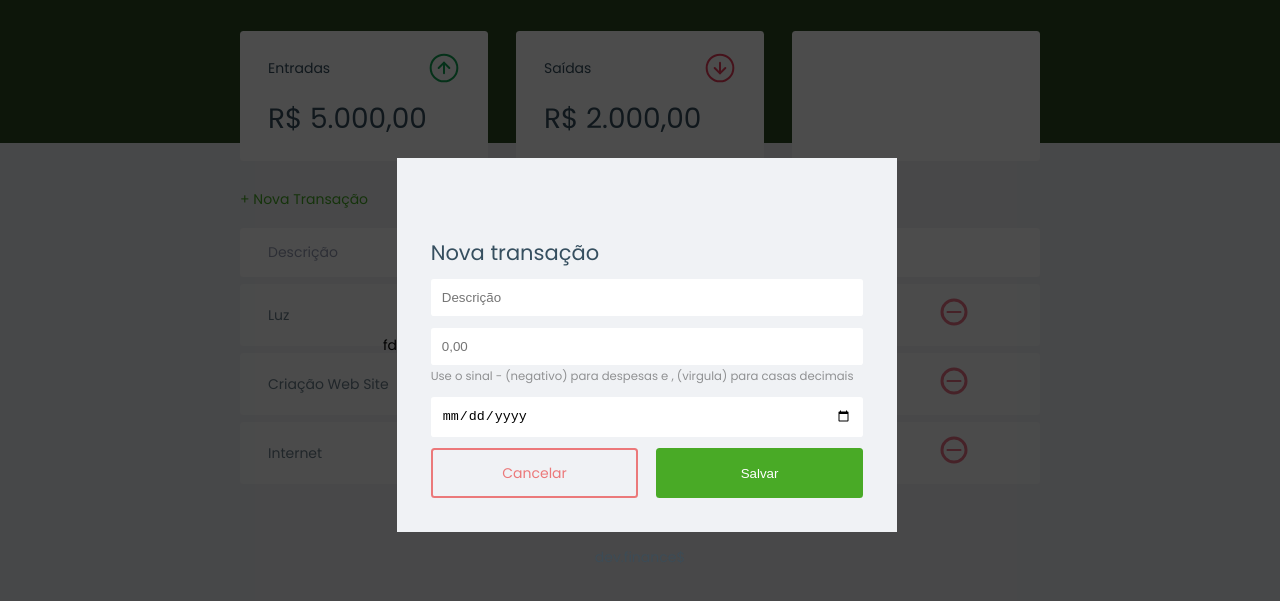
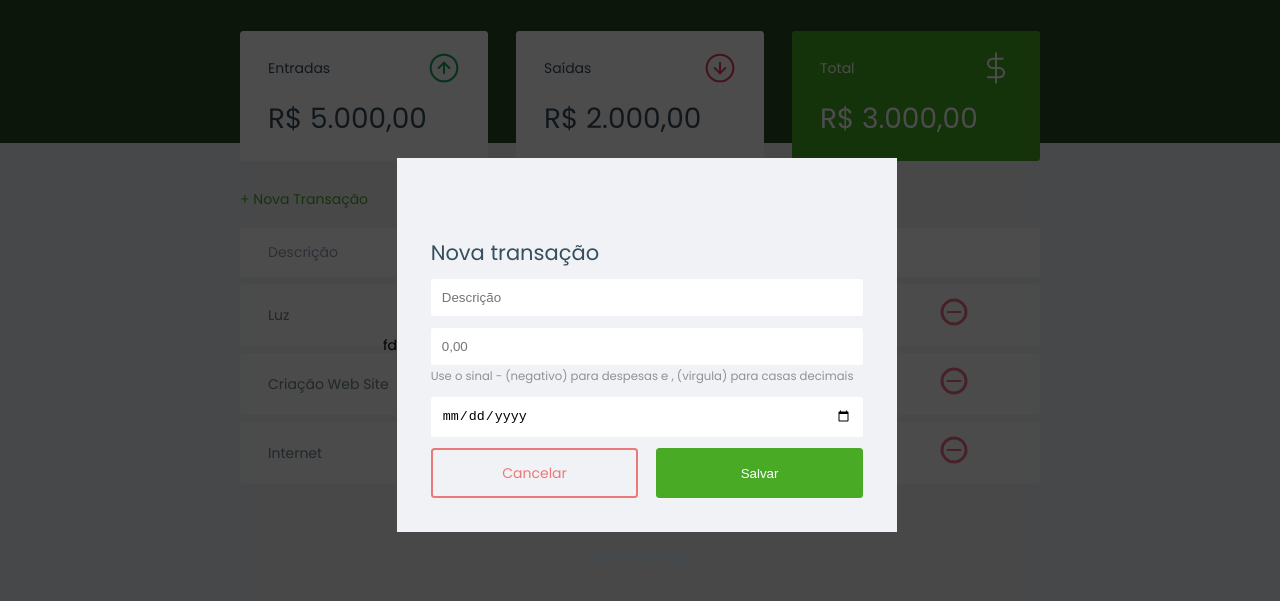
Before and after one commit to MarceloVichar/dev.finance-, a plain HTML site: page index.html in a window 1280 px wide. Shown: the part 55-656 px from the top of the page. Drawn offline with Linux system fonts and the light colour scheme.

Commit message:
css finalizado

```diff
--- a/style.css
+++ b/style.css
@@ -135,8 +135,8 @@ header{
     margin-top: 1rem;
 }
 
-.card.total{
-    color: var(--green);
+.card.total {
+    background: var(--green);
     color: white;
 }
 
```
